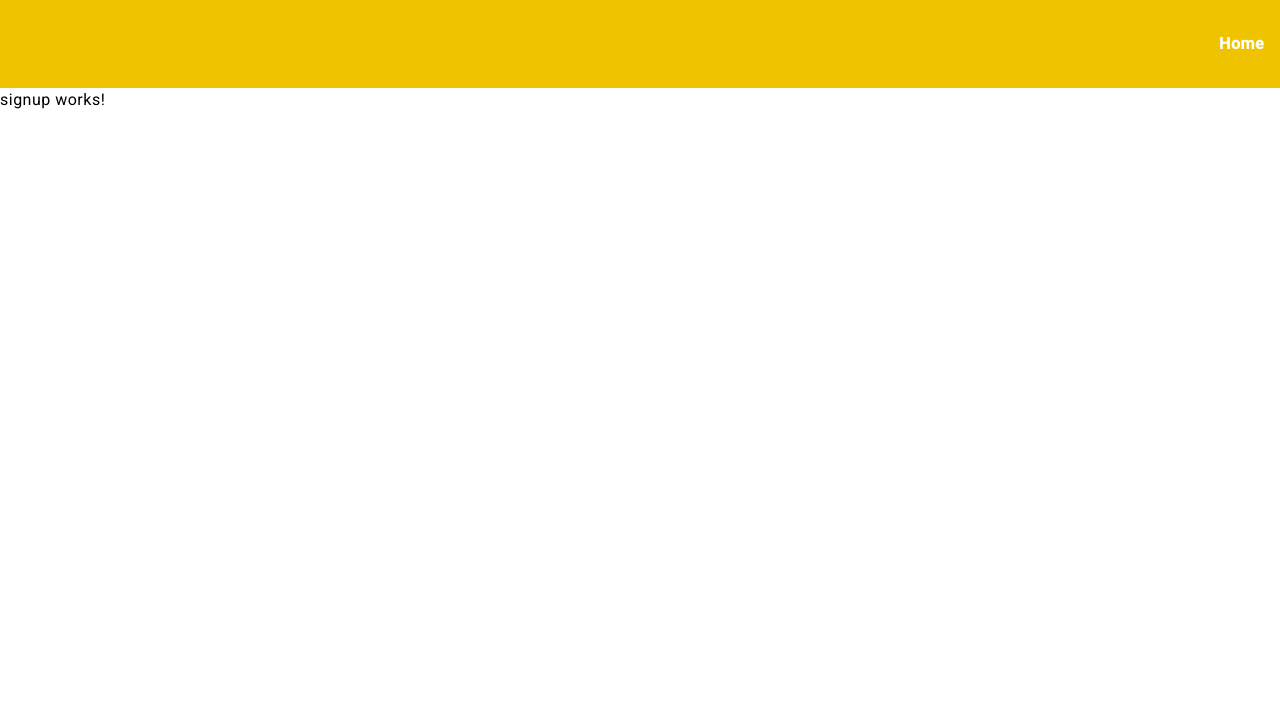
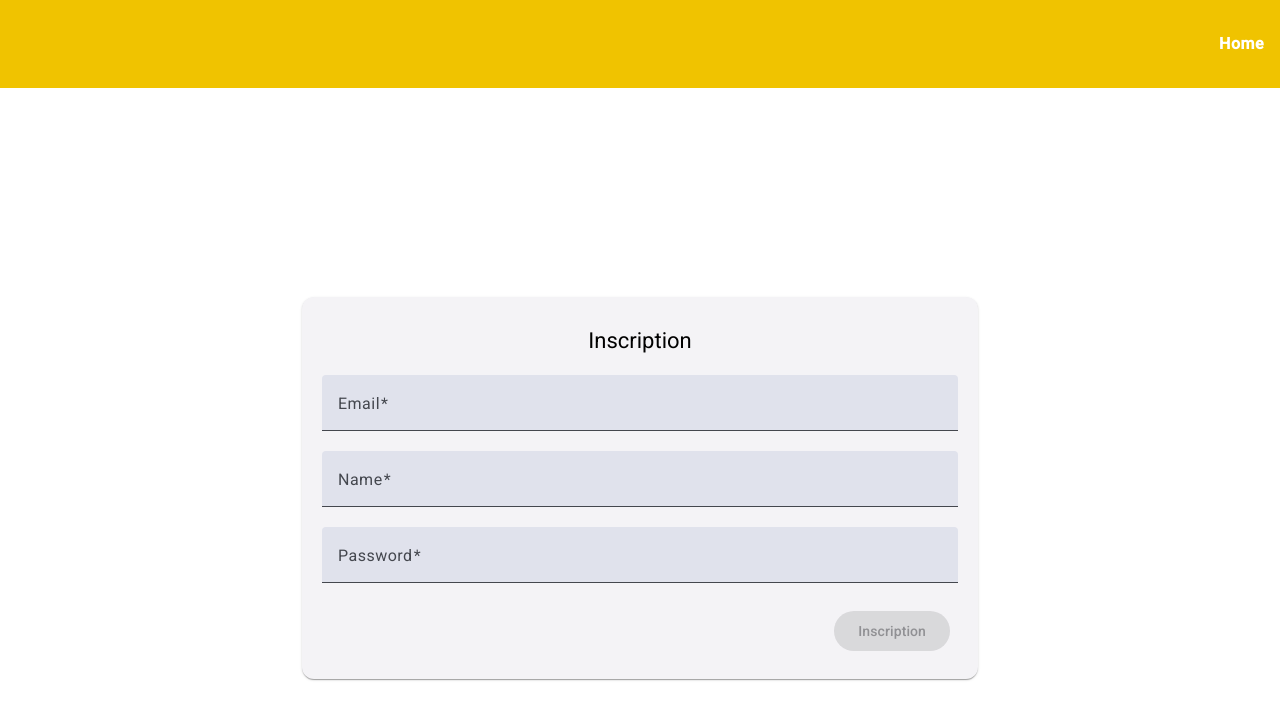
Before and after one commit to ksimali/frenchgram, an Angular app: page /signup in a window 1280 px wide. Shown: the top 720 px of the page. Built offline with nearby package versions, Linux system fonts and the light colour scheme.

Commit message:
Setup signup component ts file and template +scss

```diff
--- a/src/app/signup/signup.component.html
+++ b/src/app/signup/signup.component.html
@@ -1 +1,31 @@
-<p>signup works!</p>
+<div class="signup-container">
+    <mat-card>
+        <mat-card-title>Inscription</mat-card-title>
+        <form class="signup-form" [formGroup]="signupForm" (ngSubmit)="onSignup()">
+            <mat-form-field>
+                <mat-label>Email</mat-label>
+                <input matInput formControlName="email" type="email" />
+                <mat-error>email required</mat-error>
+            </mat-form-field>
+            <mat-form-field>
+                <mat-label>Name</mat-label>
+                <input matInput formControlName="name" type="text" />
+                <mat-error>name required</mat-error>
+            </mat-form-field>
+            <mat-form-field>
+                <mat-label>Password</mat-label>
+                <input matInput formControlName="password" type="password">
+                <mat-error>password required</mat-error>
+            </mat-form-field>
+            <mat-card-actions>
+                <div class="signup-button-container">
+                    <button class="form-button" mat-raised-button color="primary" type="submit" [disabled]="signupForm.invalid">
+                        Inscription
+                    </button>
+                </div>
+            </mat-card-actions>
+
+        </form>
+
+    </mat-card>
+</div>
--- a/src/app/signup/signup.component.scss
+++ b/src/app/signup/signup.component.scss
@@ -0,0 +1,32 @@
+.signup-container{
+    display: flex;
+    justify-content: center;
+    align-items: center;
+    height: 100%;
+}
+
+.signup-form{
+    padding: 20px;
+}
+
+mat-form-field{
+    width: 100%;
+}
+
+mat-card-title,
+mat-card-content{
+    margin-top: 30px;
+    display: flex;
+    justify-content: center;
+}
+
+.signup-button-container{
+    display: flex;
+    width: 100%;
+    justify-content: flex-end;
+}
+
+.form-button{
+    background-color: #f0c300;
+    color: #F5F5F5;
+}
--- a/src/app/signup/signup.component.ts
+++ b/src/app/signup/signup.component.ts
@@ -1,4 +1,6 @@
 import { Component } from '@angular/core';
+import { FormBuilder, FormGroup, Validators } from '@angular/forms';
+import { UserService } from '../services/user.service';
 
 @Component({
   selector: 'app-signup',
@@ -7,4 +9,33 @@ import { Component } from '@angular/core';
 })
 export class SignupComponent {
 
+  signupForm: FormGroup;
+
+  constructor(private userService: UserService, private fb: FormBuilder){
+    // creation du form
+    this.signupForm = this.fb.group({
+      email: ['', Validators.required],
+      name:['', Validators.required],
+      password: ['', Validators.required]
+    });
+  }
+
+  onSignup(){
+    if(this.signupForm.valid){
+      //recuperer les infos du form
+      const{email, name, password} = this.signupForm.value;
+
+      this.userService.signup(email, name, password).subscribe(
+        (res)=> {
+          alert(`${name} a bien été inscrit avec succès!`);
+          console.log(res);
+        },
+        (err) => {
+          alert("L'inscription à échoué!");
+          console.log(err);
+        }
+      );
+    }
+  }
+
 }
```
